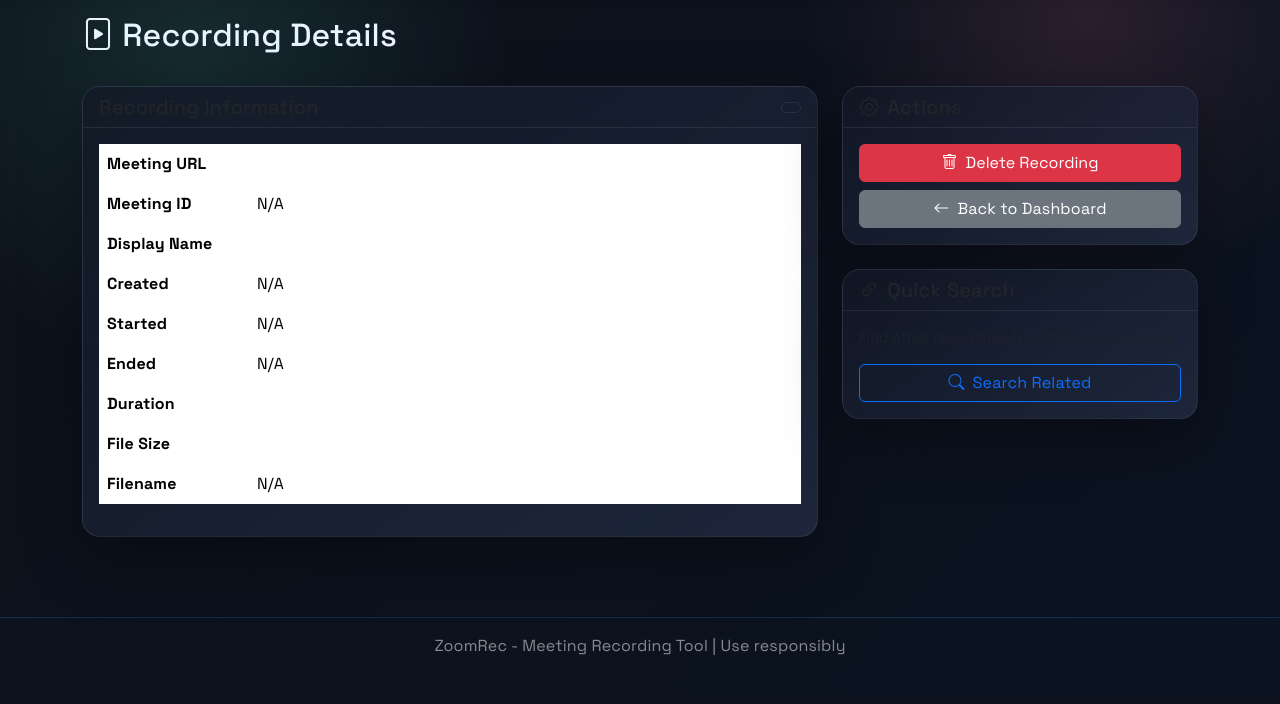
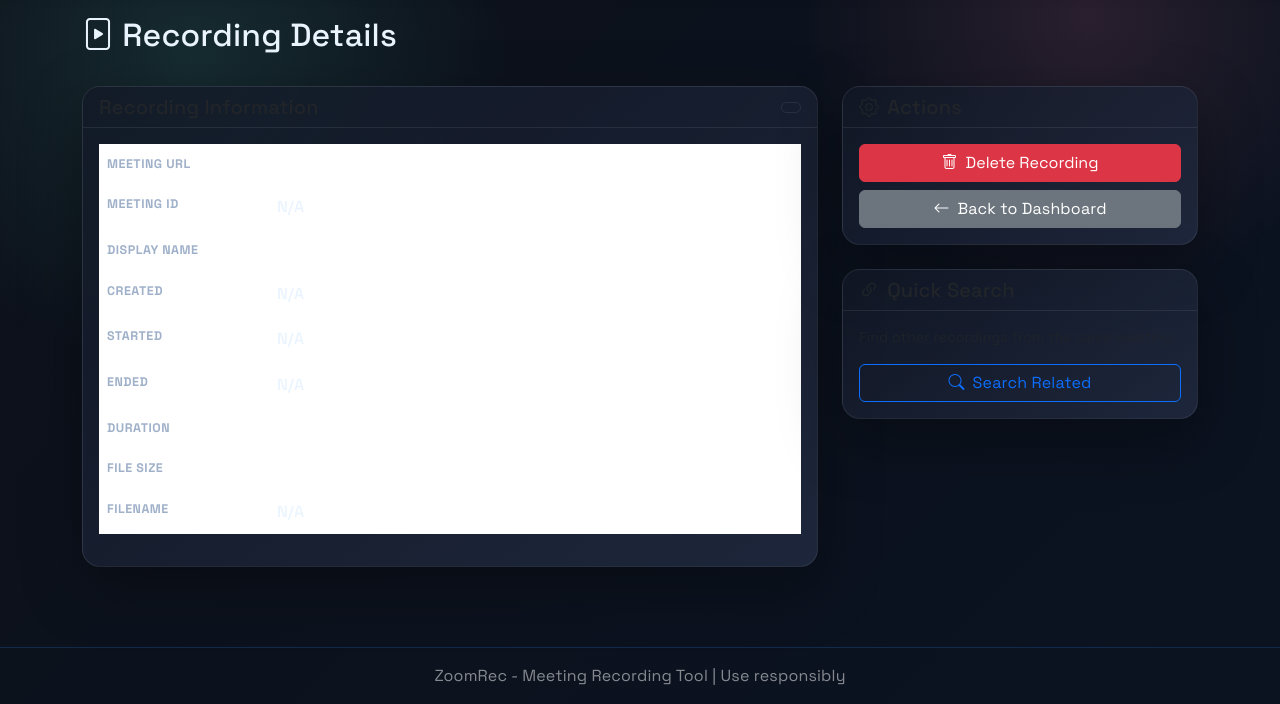
Before and after one commit to YOUSEFISLAM-dev/zoomrec, a Flask app: template app/templates/detail.html in a window 1280 px wide. Shown: the part 105-809 px from the top of the page. Before the commit the page ends 760 px from the top, so only its background shows below. Run offline with Flask 3, Linux system fonts and the light colour scheme; the template is opened without the code that fills it, so the values that code supplies are empty; parts of the project's set-up code (start-up, migrations or seed data) failed here and were passed over.

Commit message:
style sus

```diff
--- a/app/templates/base.html
+++ b/app/templates/base.html
@@ -4,6 +4,7 @@
     <meta charset="UTF-8">
     <meta name="viewport" content="width=device-width, initial-scale=1.0">
     <title>{% block title %}ZoomRec{% endblock %}</title>
+    <link rel="icon" type="image/png" href="https://img.icons8.com/nolan/64/zoom.png">
     <link href="https://fonts.googleapis.com/css2?family=Space+Grotesk:wght@400;500;600;700&display=swap" rel="stylesheet">
     <link href="https://cdn.jsdelivr.net/npm/bootstrap@5.3.2/dist/css/bootstrap.min.css" rel="stylesheet">
     <link href="https://cdn.jsdelivr.net/npm/bootstrap-icons@1.11.1/font/bootstrap-icons.css" rel="stylesheet">
@@ -104,6 +105,27 @@
             letter-spacing: 0.02em;
             text-transform: uppercase;
             font-size: 0.75rem;
+        }
+
+        .info-table th {
+            width: 170px;
+            color: var(--muted);
+            text-transform: uppercase;
+            letter-spacing: 0.04em;
+            font-size: 0.78rem;
+            padding-top: 0.65rem;
+            padding-bottom: 0.65rem;
+        }
+
+        .info-table td {
+            color: var(--text-color);
+            font-weight: 500;
+            padding-top: 0.65rem;
+            padding-bottom: 0.65rem;
+        }
+
+        .info-table tr + tr td, .info-table tr + tr th {
+            border-top: 1px solid var(--border);
         }
 
         .table-hover tbody tr:hover {
--- a/app/templates/detail.html
+++ b/app/templates/detail.html
@@ -32,7 +32,7 @@
                 </span>
             </div>
             <div class="card-body">
-                <table class="table table-borderless">
+                <table class="table table-borderless info-table">
                     <tr>
                         <th style="width: 150px;">Meeting URL</th>
                         <td>
```
